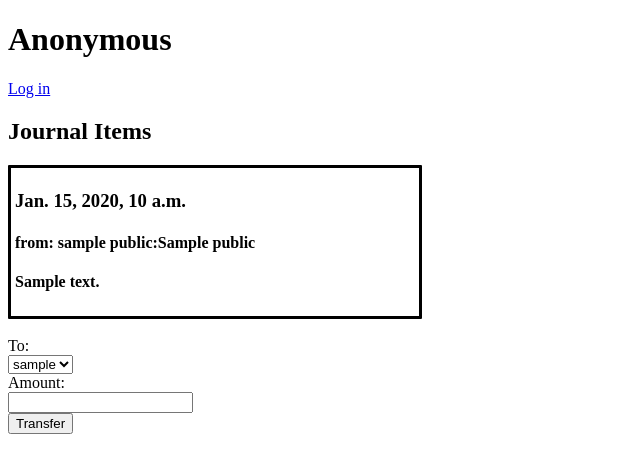
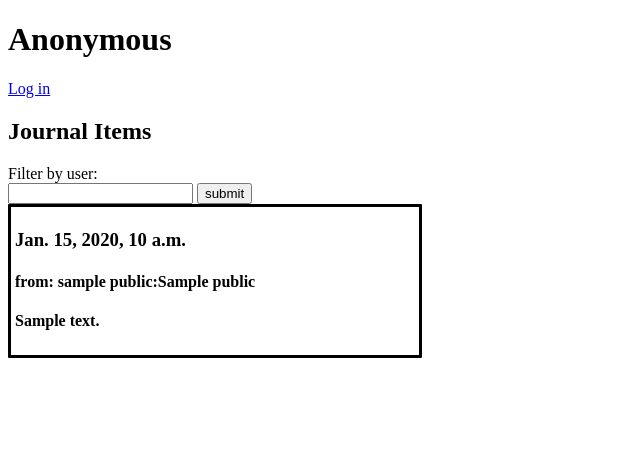
Before and after one commit to saluk/mooc_project1_webjournal, a Django app: template src/pages/templates/pages/index.html in a window 1280 px wide. Shown: the top 473 px of the page, without its empty margins (0-640 px from the left). Run offline with Django 3.2, Linux system fonts and the light colour scheme; the template is opened without the code that fills it: most values are stand-ins (such as "Sample title", 1, 10 or a date in 2020); parts of the project's set-up code (start-up, migrations or seed data) failed here and were passed over.

Commit message:
Add a filter field to look for journals from a particular user. With injection, along with the exploit where private entries show up in the source code, this allows access to other users private entries

```diff
--- a/plan.txt
+++ b/plan.txt
@@ -20,7 +20,7 @@
 - OWasp targets (using 2021 list)
     [X] A01 Broken access control (https://owasp.org/Top10/A01_2021-Broken_Access_Control/)
         - delete journal entries of another user
-    [ ] A03 Injection (https://owasp.org/Top10/A03_2021-Injection/)
+    [X] A03 Injection (https://owasp.org/Top10/A03_2021-Injection/)
         - User can change the user journals are retrieved from by modifying the sql table accessed
     [X] A04 Insecure Design (https://owasp.org/Top10/A04_2021-Insecure_Design/)
         - Private journal entries are displayed even though the text is hidden
--- a/src/pages/templates/pages/index.html
+++ b/src/pages/templates/pages/index.html
@@ -30,6 +30,11 @@
         {% endif %}
 
         <h2>Journal Items</h2>
+        Filter by user:
+        <form action="/" method="GET">
+            <input type="text" name="filter_user">
+            <input type="submit" value="submit">
+        </form>
         {% for entry in entries %}
             {% if entry.public or entry.author.username == user.username %}
             <div style="border-radius:1px; border-color:black; border-style:solid; width:400px;padding:4px 4px 4px 4px">
@@ -45,20 +50,6 @@
         </div>
         <br>
         {% endfor %}
-
-        <form id='transfer' action='transfer/' method="POST">             <span>To:</span><br/>
-            {% csrf_token %}
-            <select name="to">
-			{% for account in accounts %}
-                <option value="{{account.user.username}}">{{account.user.username}}</option>
-			{% endfor %}
-            </select><br/>
-
-            <span>Amount:</span><br/>
-            <input type="number" name="amount"/><br/>
-
-            <input type="submit" value="Transfer"/>
-        </form>
     </body>
 
 
```
Also changed, not shown: src/pages/views.py (+14 -0 lines), src/db.sqlite3.
